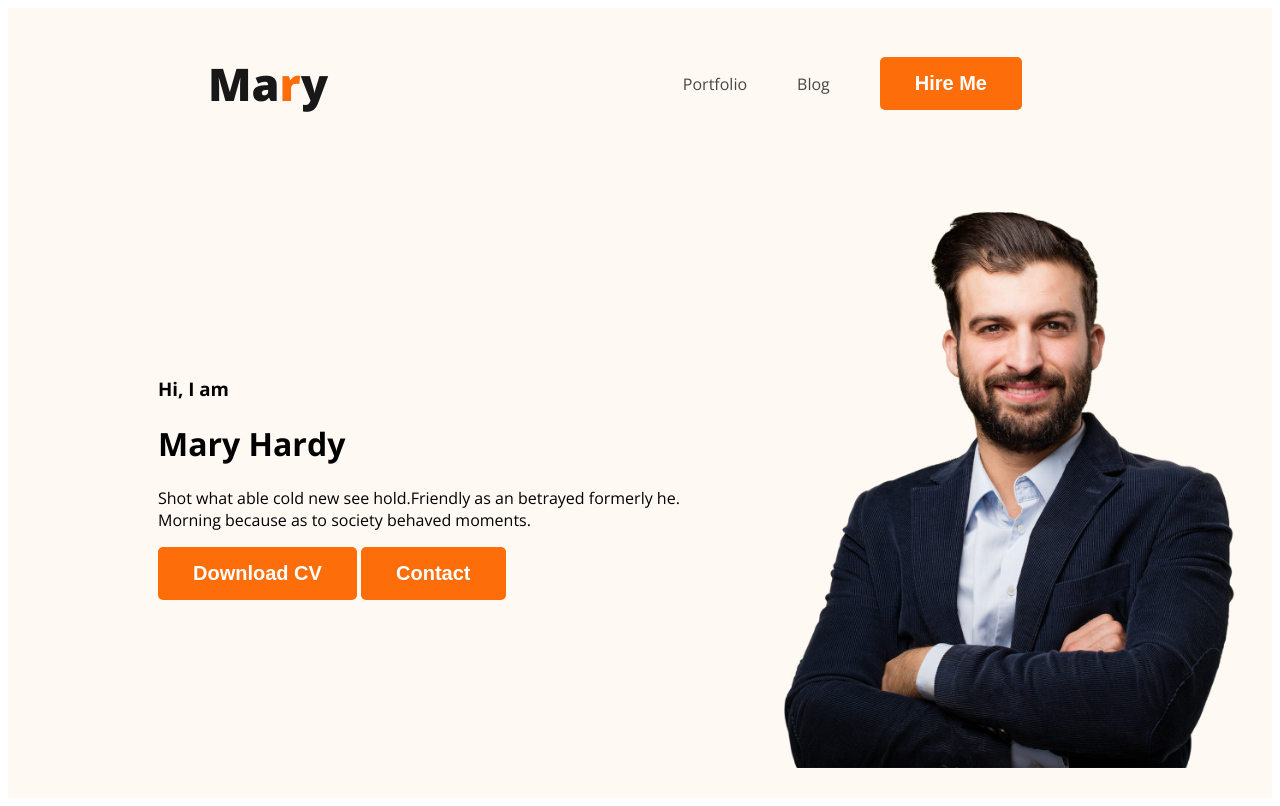
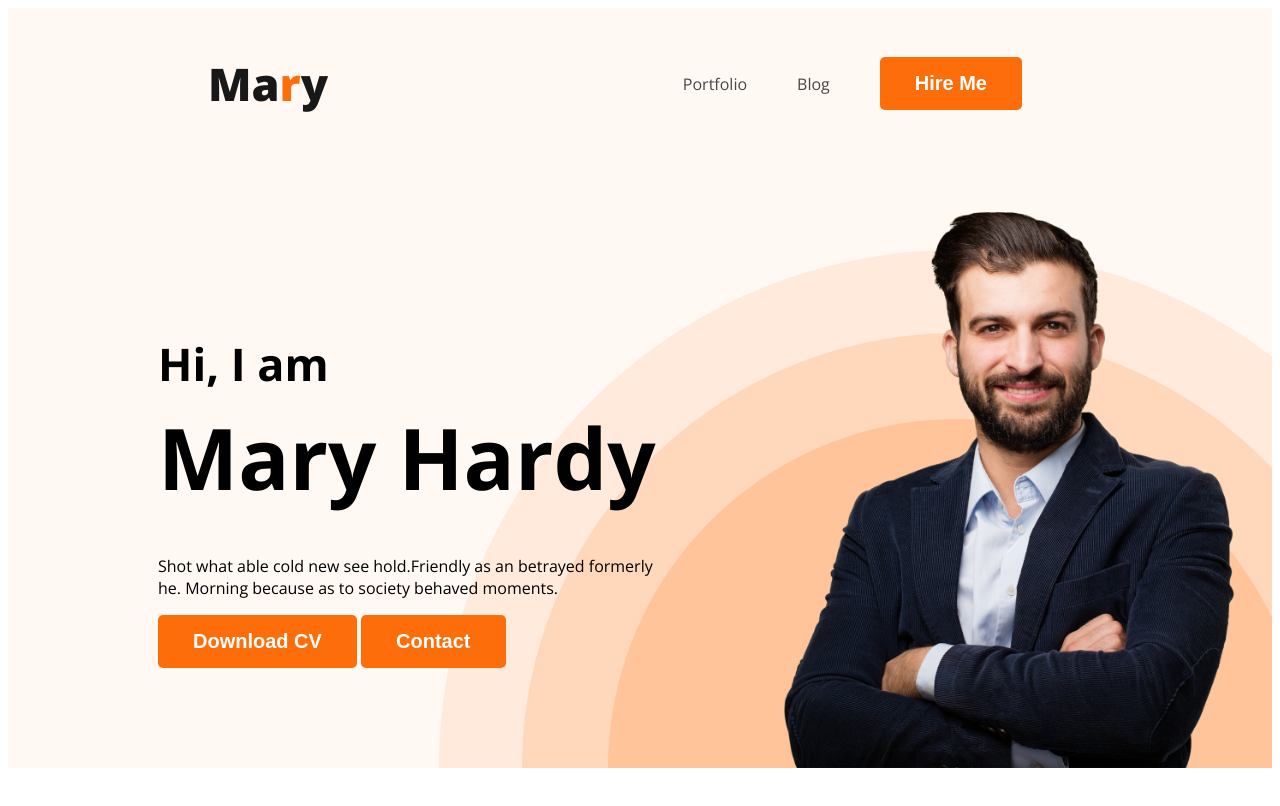
Before and after one commit to Mamun-imtiag/webdeveloper-portfolio, a plain HTML site: page index.html in a window 1280 px wide. Drawn offline with nearby package versions, Linux system fonts and the light colour scheme.

Commit message:
banner content added

```diff
--- a/styles/portfolio.css
+++ b/styles/portfolio.css
@@ -49,12 +49,31 @@
  /* header related styles    */
  .header{
     background-color: #FFF8F3;
+    background-image:url(../images/header_bg.png);
+    background-repeat: no-repeat;
+   background-position: bottom right;
 }
 .banner{
-   padding: 30px 30px 30px 150px;
+   padding: 30px 30px 0px 150px;
    display: flex;
    align-items: center ;
+   justify-content: space-between;
+
+}
+.banner-content{
+   max-width: 500px;
 }
 .banner .profile-picture{
    width: 500px;
 }
+.banner-greeting{
+   font-size: 45px;
+   margin-bottom: 0;
+}
+.banner-title{
+   font-size: 85px;
+   font-weight: 700;
+   margin-top: 5px;
+   margin-bottom: 40px;
+
+}
```
